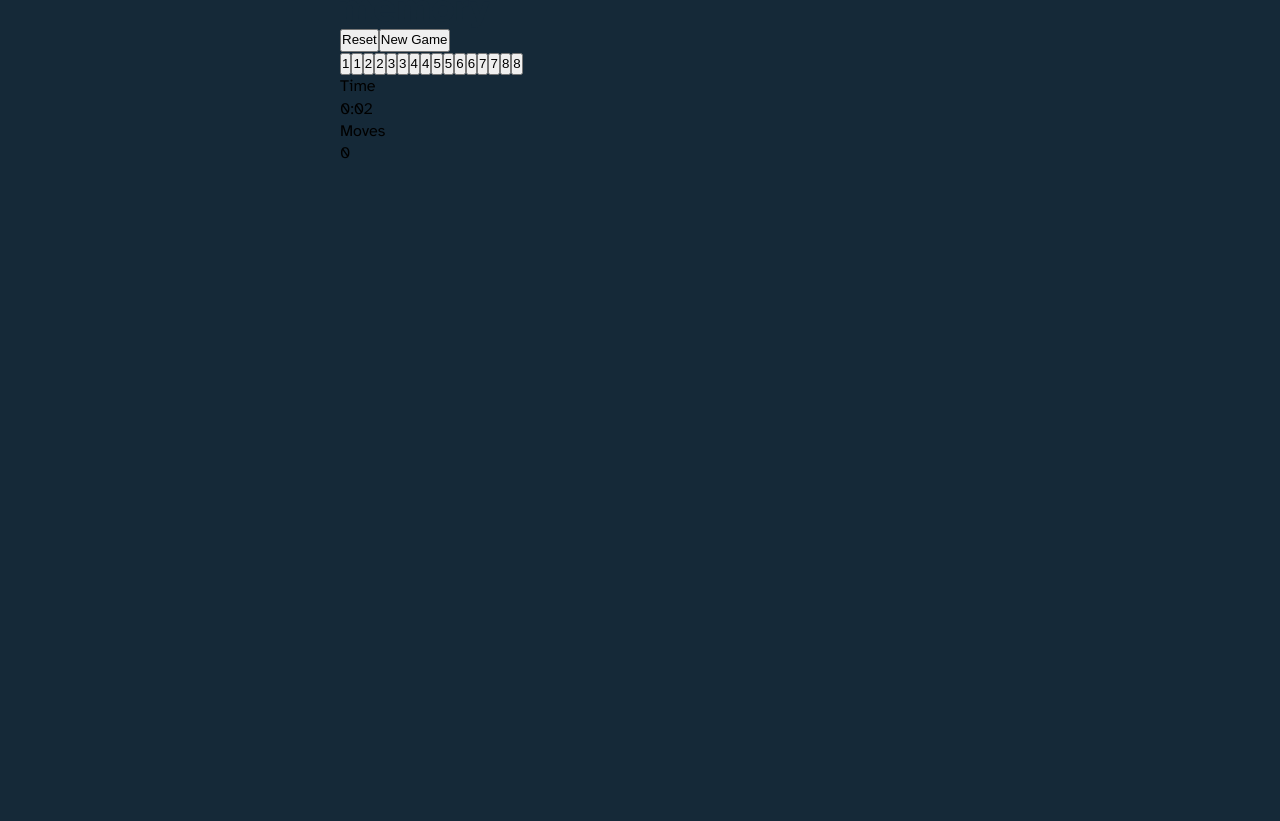
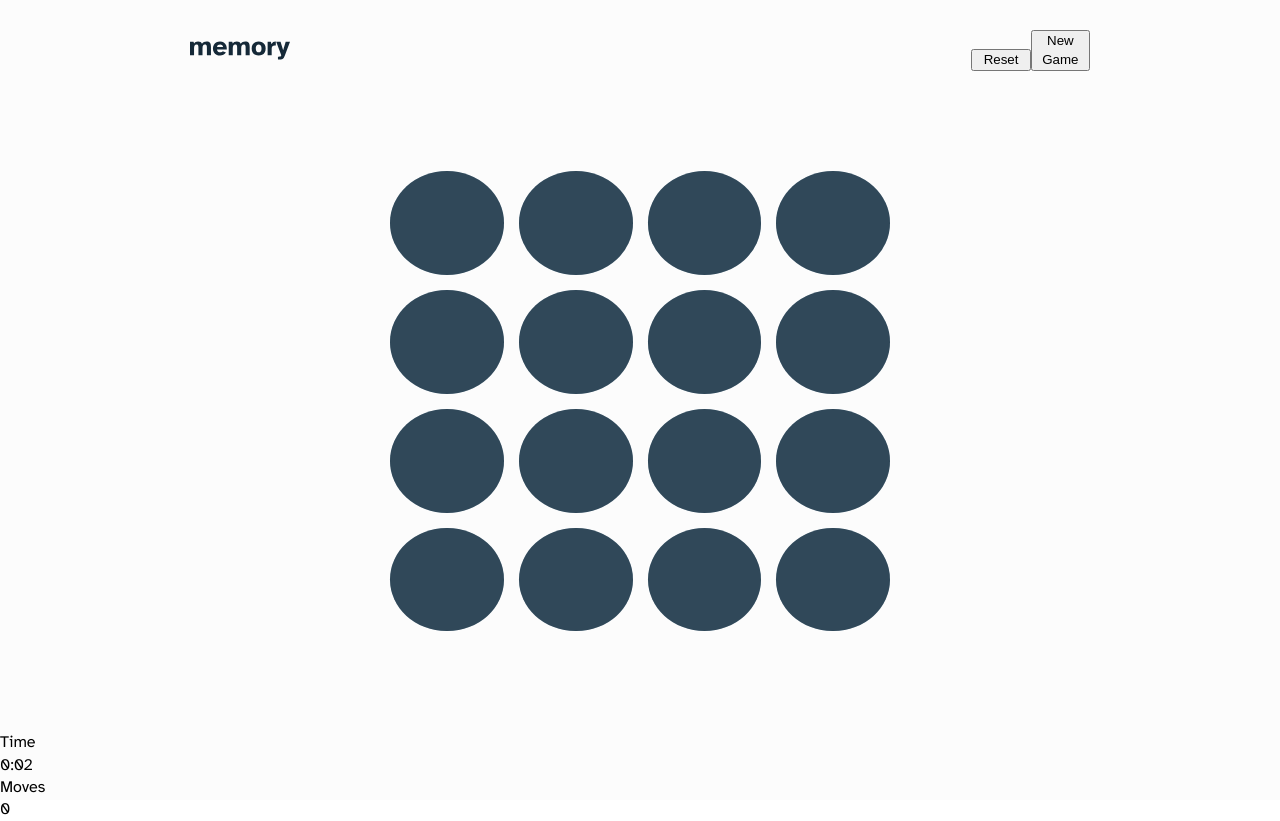
Before and after one commit to JorgeAMendoza/memory-game, a React (Create React App) app: page / in a window 1280 px wide. Both pictures are taken after a click on the button "Start Game". Before the commit the page ends 800 px from the top, so only its background shows below. Built offline with nearby package versions, Linux system fonts and the light colour scheme; a web font is replaced by a local one.

Commit message:
grid structure done for the game tiles wrapper, game tile style done for the the number tiles

```diff
--- a/src/Styles/Global.styled.ts
+++ b/src/Styles/Global.styled.ts
@@ -1,5 +1,4 @@
 import { createGlobalStyle } from 'styled-components';
-import gameColors from './game-colors';
 
 const GlobalStyles = createGlobalStyle`
   html {
@@ -18,13 +17,7 @@ const GlobalStyles = createGlobalStyle`
     font-family: 'Atkinson Hyperlegible', sans-serif;
     font-size: 1.6rem;
     min-height: 100vh;
-    background-color: ${gameColors.backgroundColor};
     position:relative;
-    #root{
-      width: 90%;
-      max-width: 60rem;
-      margin: 0 auto;
-    }
   }
   img,svg {
     max-width: 100%;
--- a/src/Styles/game-colors.ts
+++ b/src/Styles/game-colors.ts
@@ -18,7 +18,10 @@ const colors = {
 };
 
 const gameColors = {
-  backgroundColor: colors.blue.darker, //background color of the application
+  backgroundColor: {
+    gameStart: colors.blue.darker,
+    gameBoard: colors.white.light,
+  }, //background color of the application
   blueButton: {
     background: colors.blue.dark,
     backgroundDisabled: colors.blue.greyish,
@@ -46,6 +49,7 @@ const gameColors = {
     coverHover: colors.blue.paleLight,
     background: colors.blue.greyish,
     backgroundActive: colors.orange.neon,
+    color: colors.white.light,
   },
   scoreCard: {
     background: colors.white.pale,
--- a/src/components/Buttons/Button.styled.ts
+++ b/src/components/Buttons/Button.styled.ts
@@ -3,7 +3,7 @@ import gameColors from '../../Styles/game-colors';
 
 const Button = styled.button`
   text-decoration: none;
-  padding: 0.4em 1em;
+  padding: 0.5em 1em;
   cursor: pointer;
   font-family: inherit;
   font-weight: bold;
--- /dev/null
+++ b/src/components/GameBoard/GameBoard.styled.ts
@@ -0,0 +1,30 @@
+import styled from 'styled-components';
+import gameColors from '../../Styles/game-colors';
+
+export const GameBoardStyled = styled.main`
+  width: 100%;
+  height: 100vh;
+  background-color: ${gameColors.backgroundColor.gameBoard};
+  padding: 3rem 0;
+  position: relative;
+  display: flex;
+  flex-direction: column;
+  gap: 10rem;
+
+  header {
+    width: 90%;
+    max-width: 90rem;
+    margin: 0 auto;
+    display: flex;
+    justify-content: space-between;
+    align-items: center;
+
+    button {
+      width: 8ch;
+    }
+
+    img {
+      width: 10rem;
+    }
+  }
+`;
--- a/src/components/GameBoard/GameBoard.tsx
+++ b/src/components/GameBoard/GameBoard.tsx
@@ -8,7 +8,7 @@ import {
   resetPlayerScores,
 } from '../../redux/game-reducer';
 import darkLogo from '../../assets/logo-dark.svg';
-import GameTilesWrapper from './GameTilesWrapper';
+import GameTiles from '../GameTiles/GameTiles';
 import MultiplePlayerScore from '../MultiplePlayerScore/MultiplePlayerScore';
 import SinglePlayerScore from '../SinglePlayerScore/SinglePlayerScore';
 import { TileValueHashMap } from '../../types/game-board-types';
@@ -16,6 +16,8 @@ import SinglePlayerModal from '../SinglePlayerModal/SinglePlayerModal';
 import MultiplePlayerModal from '../MultiplePlayerModal/MultiplePlayerModal';
 import modalPlayerData from '../../utils/modal-player-data';
 import MobileMenu from '../MobileMenu/MobileMenu';
+import { GameBoardStyled } from './GameBoard.styled';
+import { OrangeButton } from '../Buttons/Button.styled';
 
 const GameBoard = () => {
   const [clickedPiece, setClickedPiece] = useState<string | number>('');
@@ -97,7 +99,7 @@ const GameBoard = () => {
   };
 
   return (
-    <main data-testid="gameBoard">
+    <GameBoardStyled data-testid="gameBoard">
       {mobileMenu && (
         <MobileMenu
           restartGame={resetGame}
@@ -107,8 +109,13 @@ const GameBoard = () => {
       )}
       {showGameOverModal && renderGameOverModal()}
       <header>
+        <div>
           <img src={darkLogo} alt="Game logo" />
-        {isMobile && <button onClick={() => setMobileMenu(true)}>Menu</button>}
+        </div>
+
+        {isMobile && (
+          <OrangeButton onClick={() => setMobileMenu(true)}>Menu</OrangeButton>
+        )}
         {!isMobile && (
           <div>
             <button onClick={resetGame}>Reset</button>
@@ -117,9 +124,8 @@ const GameBoard = () => {
         )}
       </header>
 
-      <section>
       {!state.boardSize ? null : (
-          <GameTilesWrapper
+        <GameTiles
           boardSize={state.boardSize}
           gameType={state.gameType}
           clickPiece={clickPiece}
@@ -127,9 +133,7 @@ const GameBoard = () => {
           matchedValues={matchedValues}
         />
       )}
-      </section>
 
-      <section>
       {state.players.length === 1 ? (
         <SinglePlayerScore
           moves={movesMade}
@@ -140,8 +144,7 @@ const GameBoard = () => {
       ) : (
         <MultiplePlayerScore />
       )}
-      </section>
-    </main>
+    </GameBoardStyled>
   );
 };
 
--- a/src/components/GameStart/GameStart.styled.ts
+++ b/src/components/GameStart/GameStart.styled.ts
@@ -3,6 +3,7 @@ import gameColors from '../../Styles/game-colors';
 import device from '../../Styles/device';
 
 export const GameStartStyled = styled.div`
+  background-color: ${gameColors.backgroundColor.gameStart};
   height: 100vh;
   display: flex;
   flex-direction: column;
@@ -12,15 +13,18 @@ export const GameStartStyled = styled.div`
 `;
 
 export const MenuContainer = styled.main`
+  width: 90%;
+  max-width: 64rem;
+  margin: 0 auto
   position: relative;
   border: 1px solid white;
   width: 100%;
   background-color: #fff;
   padding: 1.5em;
   border-radius: 15px;
+  position:relative;
 
   @media screen and ${device.tablet} {
-    border: 1px solid black;
     padding: 2.5em;
   }
 
--- /dev/null
+++ b/src/components/GameTiles/GameTiles.styled.ts
@@ -0,0 +1,17 @@
+import styled from 'styled-components';
+
+export const GameTilesStyled = styled.section`
+  display: flex;
+  justify-content: center;
+`;
+
+export const GameTilesWrapper = styled.div`
+  display: grid;
+  grid-template-columns: repeat(4, 1fr);
+  grid-template-columns: repeat(4, 1fr);
+  width: 90%;
+  max-width: 50rem;
+  height: min(90vw, 46rem);
+  gap: 1.5rem;
+`;
+// games tiles wrapper will need to take props for if we are either on 4x4 or 6x6 grid. for now just get the grid right.
--- a/src/components/GameBoard/GameTilesWrapper.tsx
+++ b/src/components/GameTiles/GameTiles.tsx
@@ -1,9 +1,10 @@
 import { ReactNode, useEffect, useState } from 'react';
-import NumberGameTile from './NumberGameTile';
-import IconGameTile from './IconGameTile';
+import NumberGameTile from '../NumberGameTile/NumberGameTile';
+import IconGameTile from '../IconGameTile/IconGameTile';
 import { TileValueHashMap } from '../../types/game-board-types';
 import { gameIconValues } from '../../types/general-types';
 import createRandomValues from '../../utils/create-random-values';
+import { GameTilesStyled, GameTilesWrapper } from './GameTiles.styled';
 
 interface GameTilesProps {
   boardSize: '4x4' | '6x6';
@@ -13,7 +14,7 @@ interface GameTilesProps {
   currentIndex: string;
 }
 
-const GameTilesWrapper = ({
+const GameTiles = ({
   boardSize,
   gameType,
   clickPiece,
@@ -81,7 +82,13 @@ const GameTilesWrapper = ({
     }
     return gameTiles;
   };
-  return <div>{tileValues.length !== 0 ? renderGameTiles() : null}</div>;
+  return (
+    <GameTilesStyled>
+      <GameTilesWrapper>
+        {tileValues.length !== 0 ? renderGameTiles() : null}
+      </GameTilesWrapper>
+    </GameTilesStyled>
+  );
 };
 
-export default GameTilesWrapper;
+export default GameTiles;
--- /dev/null
+++ b/src/components/NumberGameTile/NumberGameTile.styled.ts
@@ -0,0 +1,46 @@
+import styled from 'styled-components';
+import gameColors from '../../Styles/game-colors';
+
+interface TileProps {
+  buttonState: 'win' | 'selected' | '';
+}
+
+export const NumberGameTileStyled = styled.button<TileProps>`
+  border: none;
+  font-family: inherit;
+  font-weight: bold;
+  border-radius: 50%;
+  background-color: ${({ buttonState }) =>
+    buttonState === 'win'
+      ? `${gameColors.gameTile.backgroundActive}`
+      : `${gameColors.gameTile.background}`};
+  color: ${gameColors.gameTile.color};
+  font-size: 2.4rem;
+  position: relative;
+  cursor: pointer;
+  transition: background-color 0.25s ease-in;
+
+  &:after {
+    position: absolute;
+    content: '';
+    width: 100%;
+    height: 100%;
+    background-color: ${({ buttonState }) =>
+      buttonState === 'selected' || buttonState === 'win'
+        ? 'transparent'
+        : `${gameColors.gameTile.cover}`};
+    top: 0;
+    left: 0;
+    border-radius: 50%;
+    transition: background-color 0.1s ease-in;
+  }
+
+  &:hover::after {
+    background-color: ${({ buttonState }) =>
+      buttonState === 'selected' || buttonState === 'win'
+        ? 'transparent'
+        : `${gameColors.gameTile.coverHover}`};
+  }
+`;
+
+// so we need to create a cover that is the dark blue
--- a/src/components/GameBoard/NumberGameTile.tsx
+++ b/src/components/NumberGameTile/NumberGameTile.tsx
@@ -1,4 +1,5 @@
 import { TileValueHashMap } from '../../types/game-board-types';
+import { NumberGameTileStyled } from './NumberGameTile.styled';
 
 interface NumberGameTileProps {
   value: number | string;
@@ -8,6 +9,8 @@ interface NumberGameTileProps {
   currentSelectedIndex: string;
   matchedValuesHash: TileValueHashMap;
 }
+
+type ButtonState = 'win' | 'selected' | '';
 
 const NumberGameTile = ({
   value,
@@ -22,15 +25,22 @@ const NumberGameTile = ({
     else if (`${indexOne},${indexTwo}` === currentSelectedIndex) return true;
     else return false;
   };
+  const buttonStaus = (): ButtonState => {
+    if (value in matchedValuesHash) return 'win';
+    else if (`${indexOne},${indexTwo}` === currentSelectedIndex)
+      return 'selected';
+    else return '';
+  };
   return (
-    <button
+    <NumberGameTileStyled
+      buttonState={buttonStaus()}
       onClick={() => {
         clickPiece(value, indexOne, indexTwo);
       }}
       disabled={disableTile()}
     >
       {value}
-    </button>
+    </NumberGameTileStyled>
   );
 };
 
```
Also changed, not shown: src/components/IconGameTile/IconGameTile.tsx (renamed from src/components/GameBoard/IconGameTile.tsx). Lines whose indentation alone changed are shown as unchanged.
